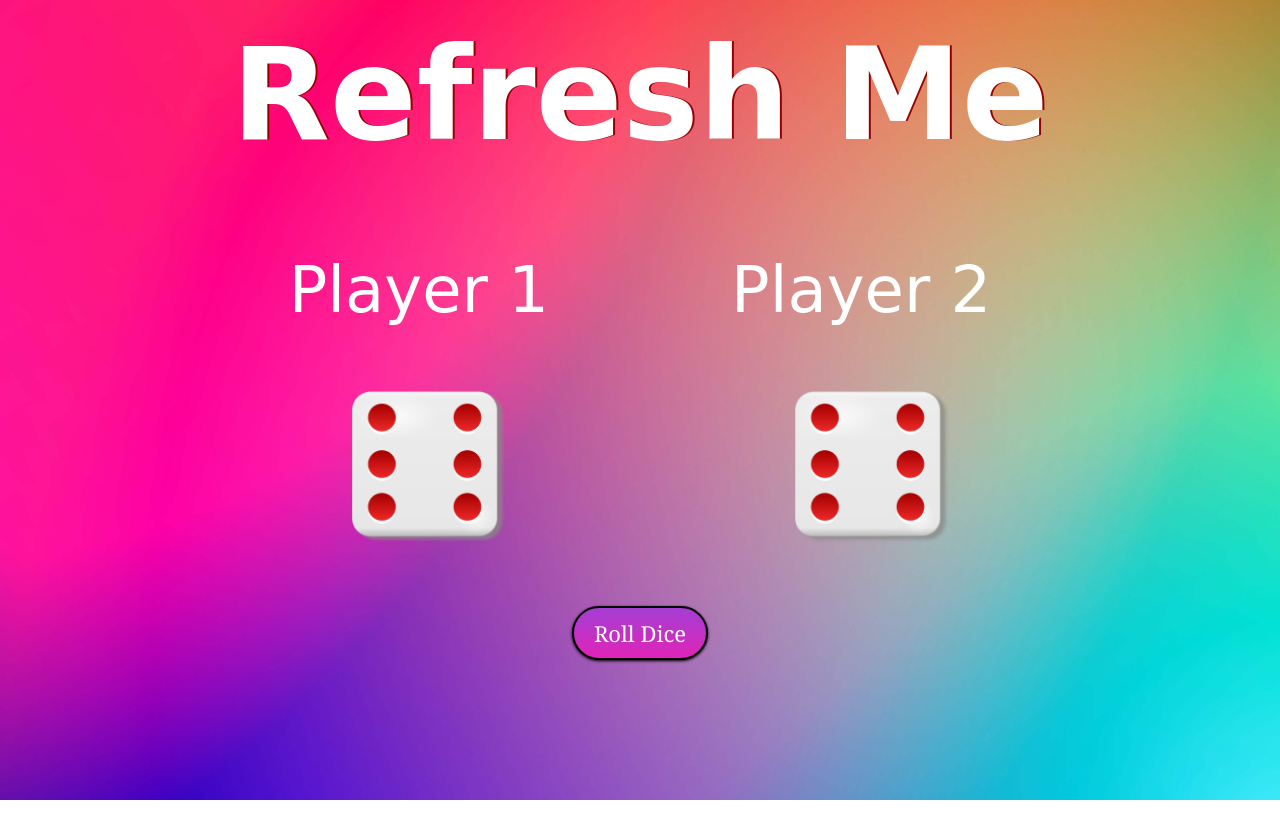
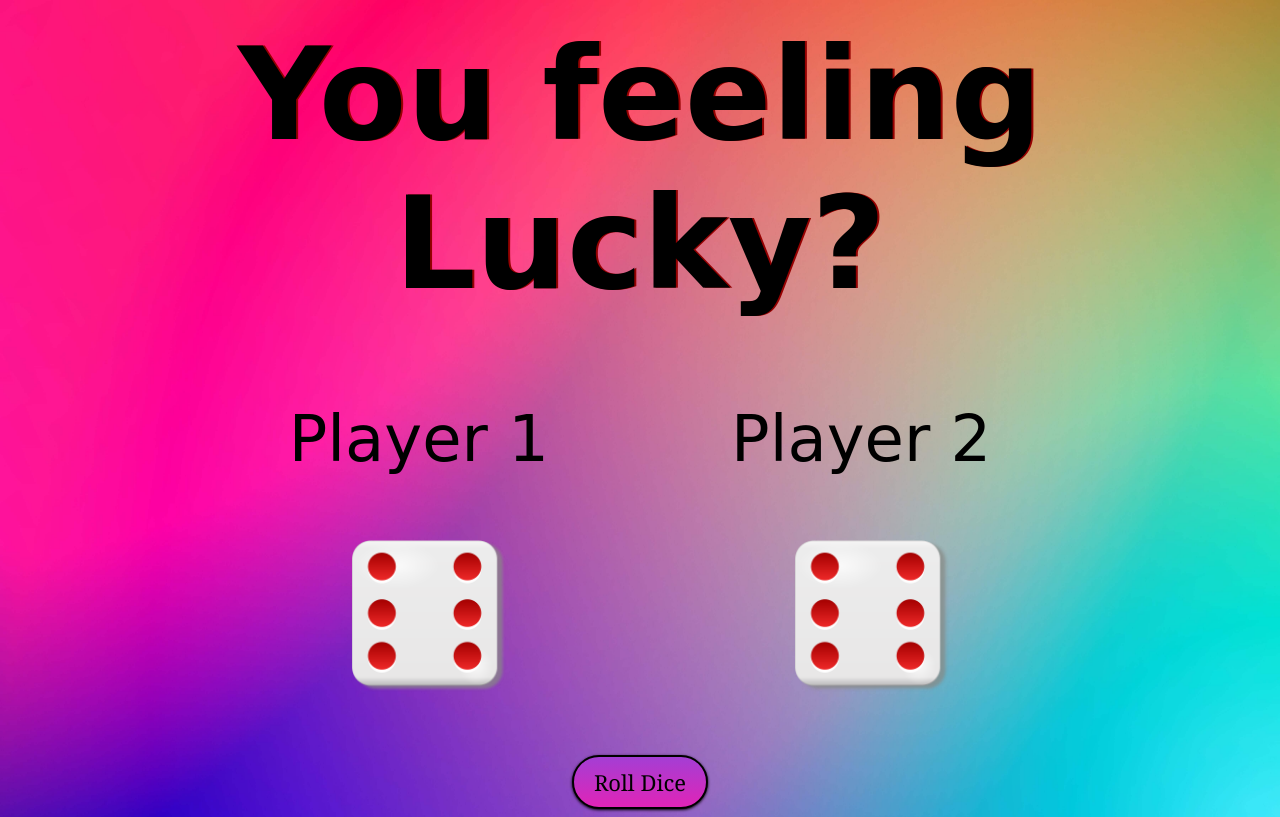
Before and after one commit to akashchavan0712/RollTheDice, a plain HTML site: page index.html in a window 1280 px wide. Drawn offline with Linux system fonts and the light colour scheme; a web font is replaced by a local one.

Commit message:
Add files via upload

```diff
--- a/index.html
+++ b/index.html
@@ -13,7 +13,7 @@
   <body>
 
     <div class="container">
-      <h1>Refresh Me</h1>
+      <h1>You feeling Lucky?</h1>
 
     <div class="row">
         <div class="dice">
@@ -31,6 +31,5 @@
   <script src="index.js" charset="utf-8"></script>
   <footer>
     <button type = "button" class = "btn" onclick="playGame()">Roll Dice</button>
-
   </footer>
 </html>
--- a/styles.css
+++ b/styles.css
@@ -8,7 +8,7 @@
   text-align: center;
 }
 body {
-  background-image: url("images/DiceBackground.jpg");
+  background-image: url("images/Dicebackground.jpg");
   background-size: cover;
 }
 
@@ -17,12 +17,12 @@ h1 {
   font-family: 'Rancho', cursive;
   text-shadow: 2px 0 #950101;
   font-size: 8rem;
-  color: white;
+  color: black;
 }
 
 p {
   font-size: 4rem;
-  color: white;
+  color: black;
   font-family: 'Odibee Sans', cursive;
 }
 
@@ -33,7 +33,7 @@ img {
 
 footer {
   margin-top: 5%;
-  color: white;
+  color: black;
   font-size: 55px;
   text-align: center;
   font-family: 'Rancho', cursive;
@@ -53,7 +53,7 @@ footer {
   -moz-box-shadow: 0 1px 3px #000000;
   box-shadow: 0 1px 3px #000000;
   font-family: Georgia;
-  color: #ffffff;
+  color: black;
   font-size: 22px;
   padding: 10px 20px 10px 20px;
   border: solid #000000 2px;
```
